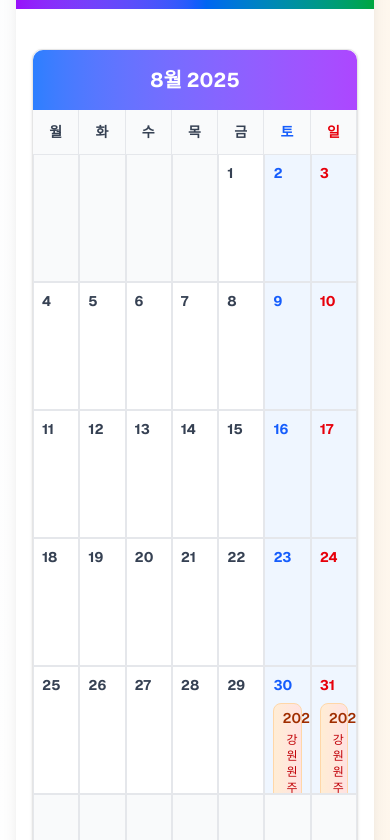
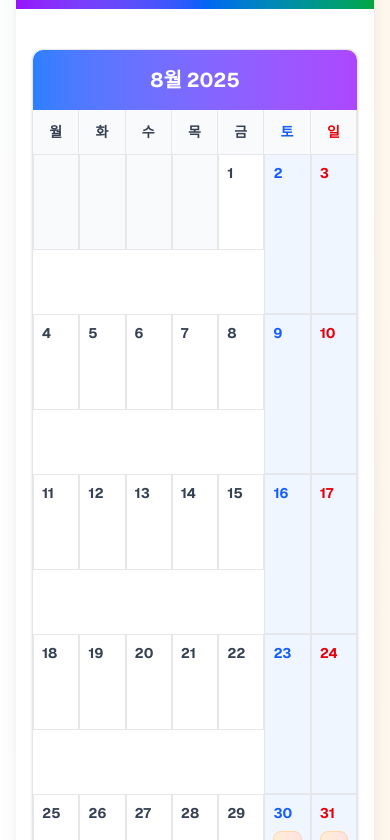
Before and after one commit to c36949/seo, a Next.js app: page / in a window 390 px wide. Shown: the part 11160-12000 px from the top of the page. Built offline with nearby package versions, Linux system fonts and the light colour scheme.

Commit message:
feat: optimize mobile calendar cell sizes for weekends vs weekdays
Adjust weekend and weekday cell heights on mobile for better display.

Co-authored-by: null <197352307+c36949@users.noreply.github.com>

```diff
--- a/app/page.tsx
+++ b/app/page.tsx
@@ -1165,7 +1165,14 @@ const TournamentCalendar = () => {
 
     // Empty cells before month starts
     for (let i = 0; i < month.startDay; i++) {
-      cells.push(<div key={`empty-${i}`} className="h-32 md:h-40 border border-gray-200 bg-gray-50"></div>)
+      const dayOfWeek = i % 7
+      const isWeekendDay = isWeekend(dayOfWeek)
+      cells.push(
+        <div
+          key={`empty-${i}`}
+          className={`border border-gray-200 bg-gray-50 ${isWeekendDay ? "h-40 md:h-40" : "h-24 md:h-40"}`}
+        ></div>,
+      )
     }
 
     // Days of the month
@@ -1177,8 +1184,8 @@ const TournamentCalendar = () => {
       cells.push(
         <div
           key={day}
-          className={`h-32 md:h-40 border border-gray-200 p-2 overflow-hidden ${
-            isWeekendDay ? "bg-blue-50" : "bg-white"
+          className={`border border-gray-200 p-2 overflow-hidden ${
+            isWeekendDay ? "bg-blue-50 h-40 md:h-40" : "bg-white h-24 md:h-40"
           }`}
         >
           <div
@@ -1211,7 +1218,14 @@ const TournamentCalendar = () => {
     // Fill remaining cells
     const remainingCells = totalCells - month.startDay - month.days
     for (let i = 0; i < remainingCells; i++) {
-      cells.push(<div key={`empty-end-${i}`} className="h-32 md:h-40 border border-gray-200 bg-gray-50"></div>)
+      const dayOfWeek = (month.startDay + month.days + i) % 7
+      const isWeekendDay = isWeekend(dayOfWeek)
+      cells.push(
+        <div
+          key={`empty-end-${i}`}
+          className={`border border-gray-200 bg-gray-50 ${isWeekendDay ? "h-40 md:h-40" : "h-24 md:h-40"}`}
+        ></div>,
+      )
     }
 
     return cells
```
